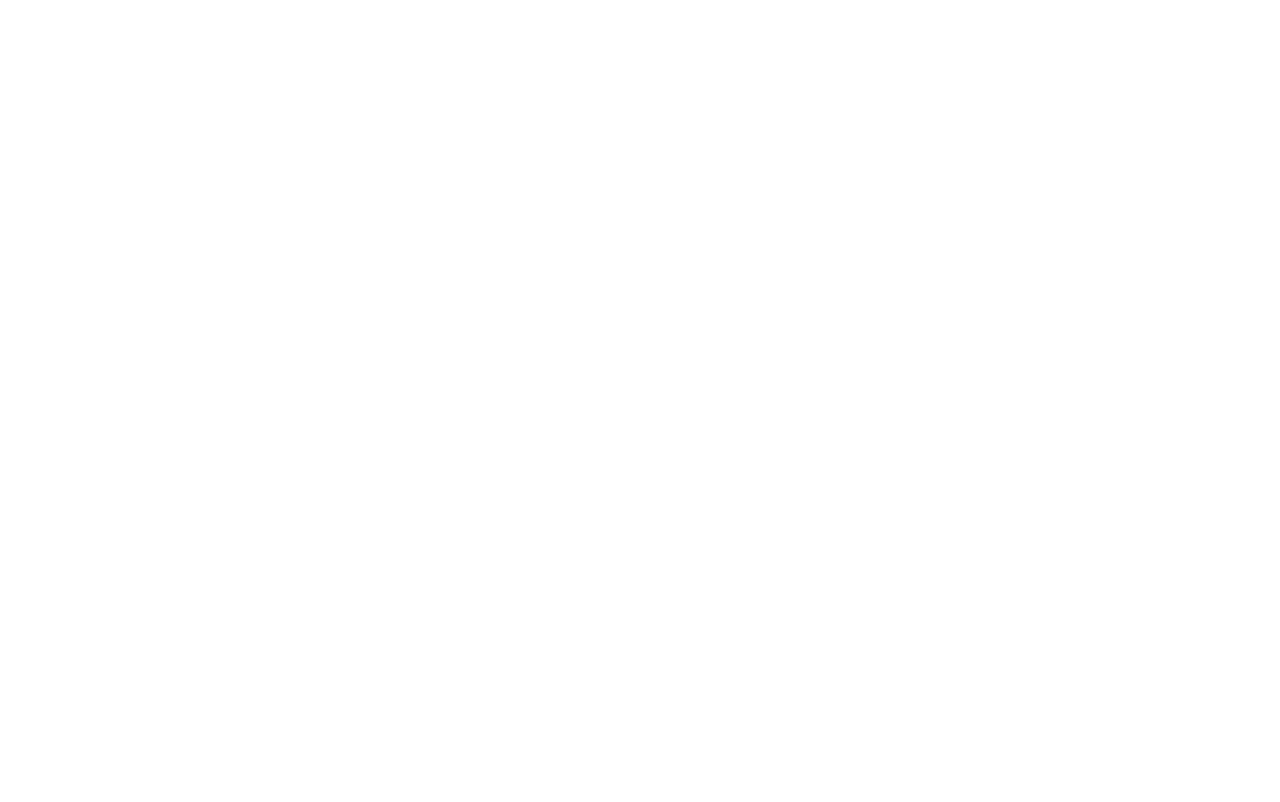
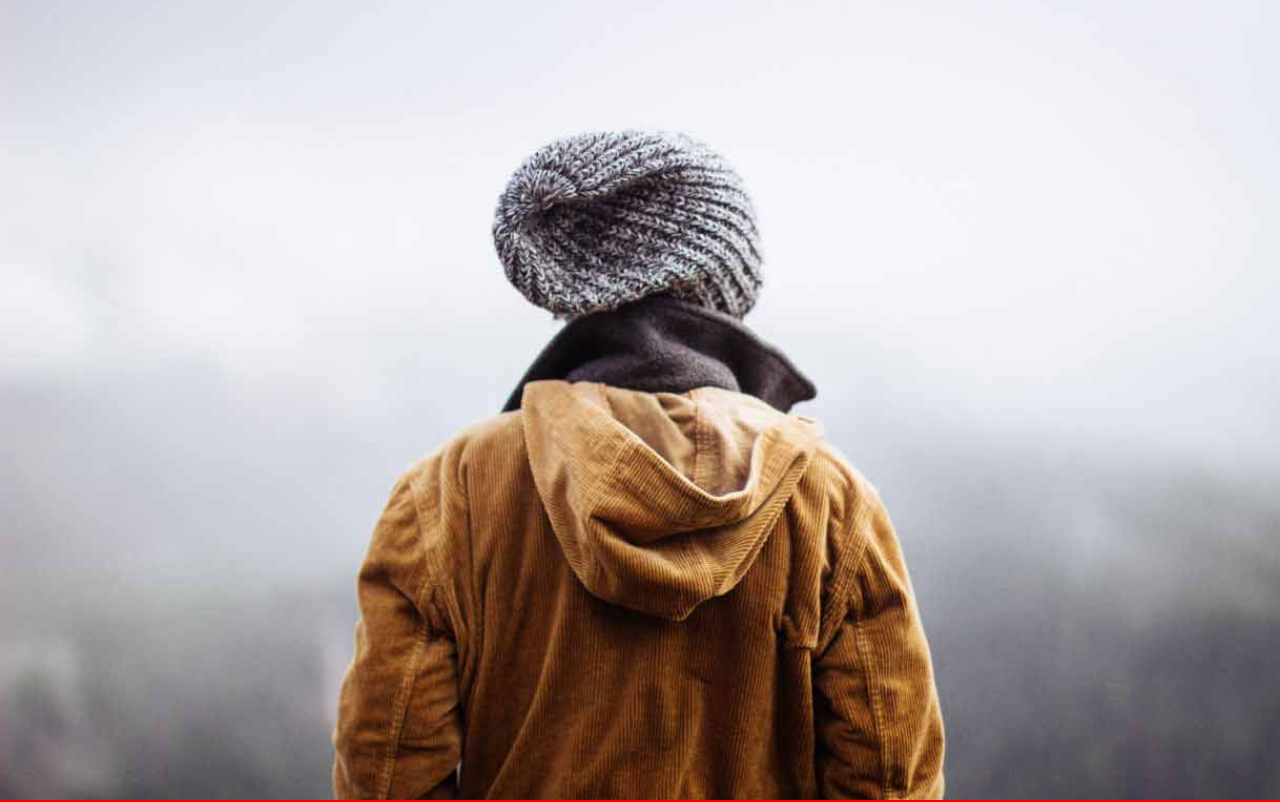
Before and after one commit to Daibushi/WorthZap, a plain HTML site: page index.html in a window 1280 px wide. Shown: the top 802 px of the page. Drawn offline with Linux system fonts and the light colour scheme.

Commit message:
worthzap

```diff
--- a/css/index.css
+++ b/css/index.css
@@ -1,10 +1,11 @@
 body, html {
     height: 100%;
+    margin: 0px;
 }
 
 .parallax {
     /* The image used */
-    background-image: url('assets/img_parallax.jpg');
+    background-image: url('../assets/img_parallax.jpg');
 
     /* Full height */
     height: 100%;
--- a/index.html
+++ b/index.html
@@ -4,6 +4,7 @@
 	<title>WorthZap</title>
 	<!-- Declarations -->
 	<link rel="stylesheet" type="text/css" href="css/index.css">
+	<script type="text/javascript" src="js/index.js"></script>
 	<!-- Declarations -->
 </head>
 <body>
```
